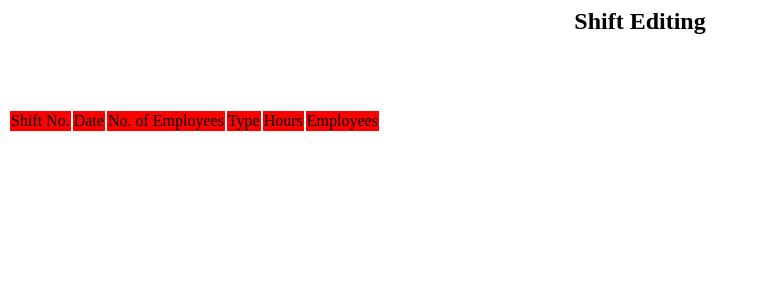
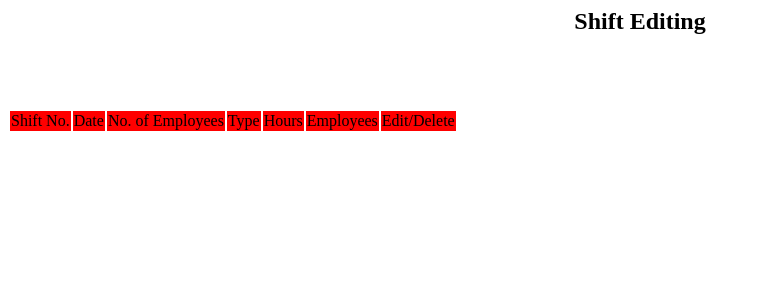
Before and after one commit to aidybobs/Fundamentals_Project, a Flask app: page /shifts in a window 1280 px wide. Shown: the top 300 px of the page, without its empty margins (0-759 px from the left). Run offline with Flask 2, Linux system fonts and the light colour scheme; data that the repository does not hold is empty.

Commit message:
Added edit and delete buttons to shifts page

```diff
--- a/templates/shifts.html
+++ b/templates/shifts.html
@@ -11,6 +11,7 @@
         <td>Type</td>
         <td>Hours</td>
         <td>Employees</td>
+        <td>Edit/Delete</td>
     </tr>
     {% for record in records %}
         <tr>
@@ -20,6 +21,10 @@
             <td>{{record.type}}</td>
             <td>{{record.hours}}</td>
             <td>{{record.emps}}</td>
+            <td>
+                <a href="http://localhost:5000/editrecord/{{record.shift_no}}">Edit</a>
+                <a href="http://locahost:5000/removerecord/{{record.shift_no}}">Delete</a>
+            </td>
         </tr>
     {% endfor %}
 </table>
```
